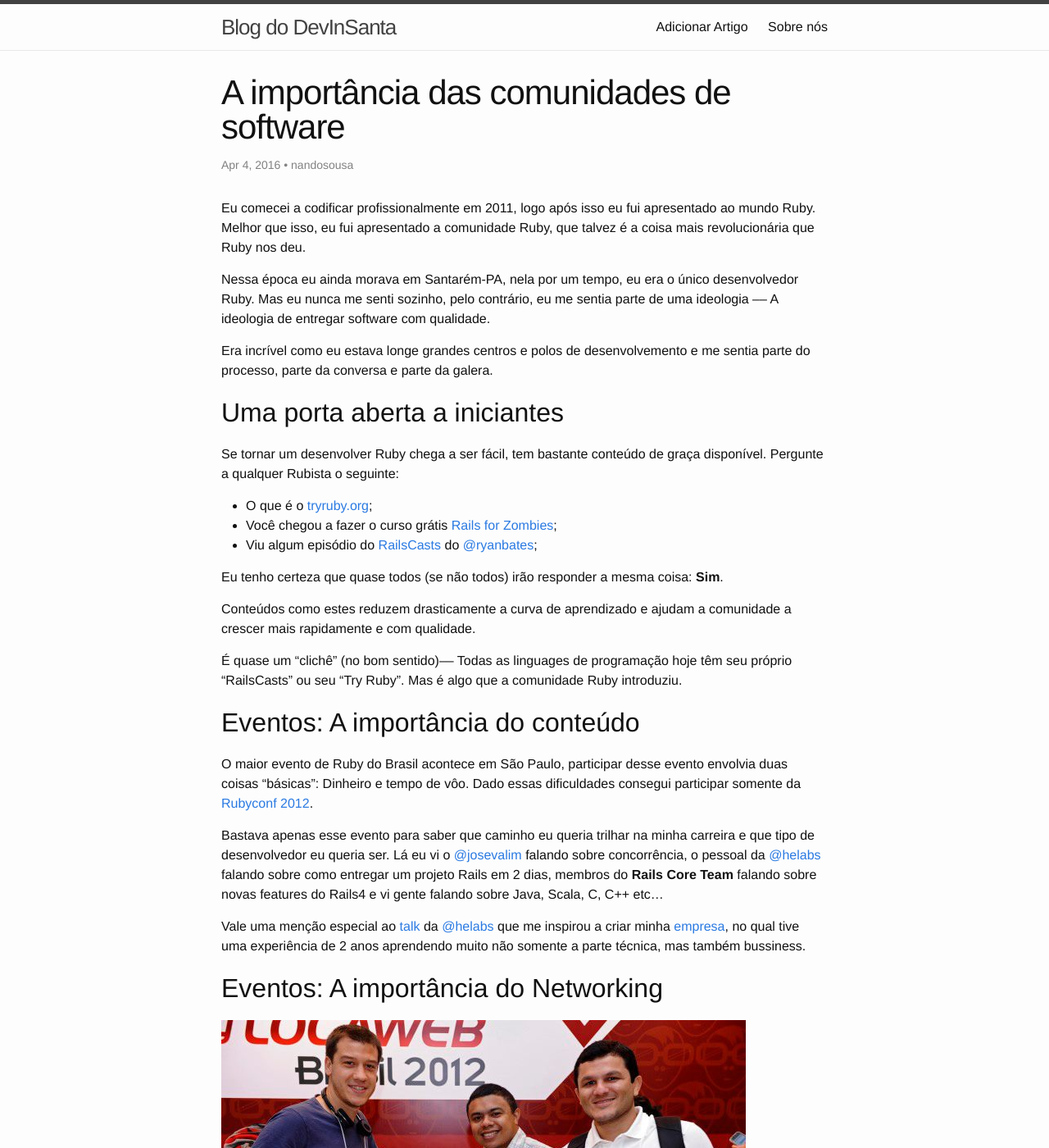
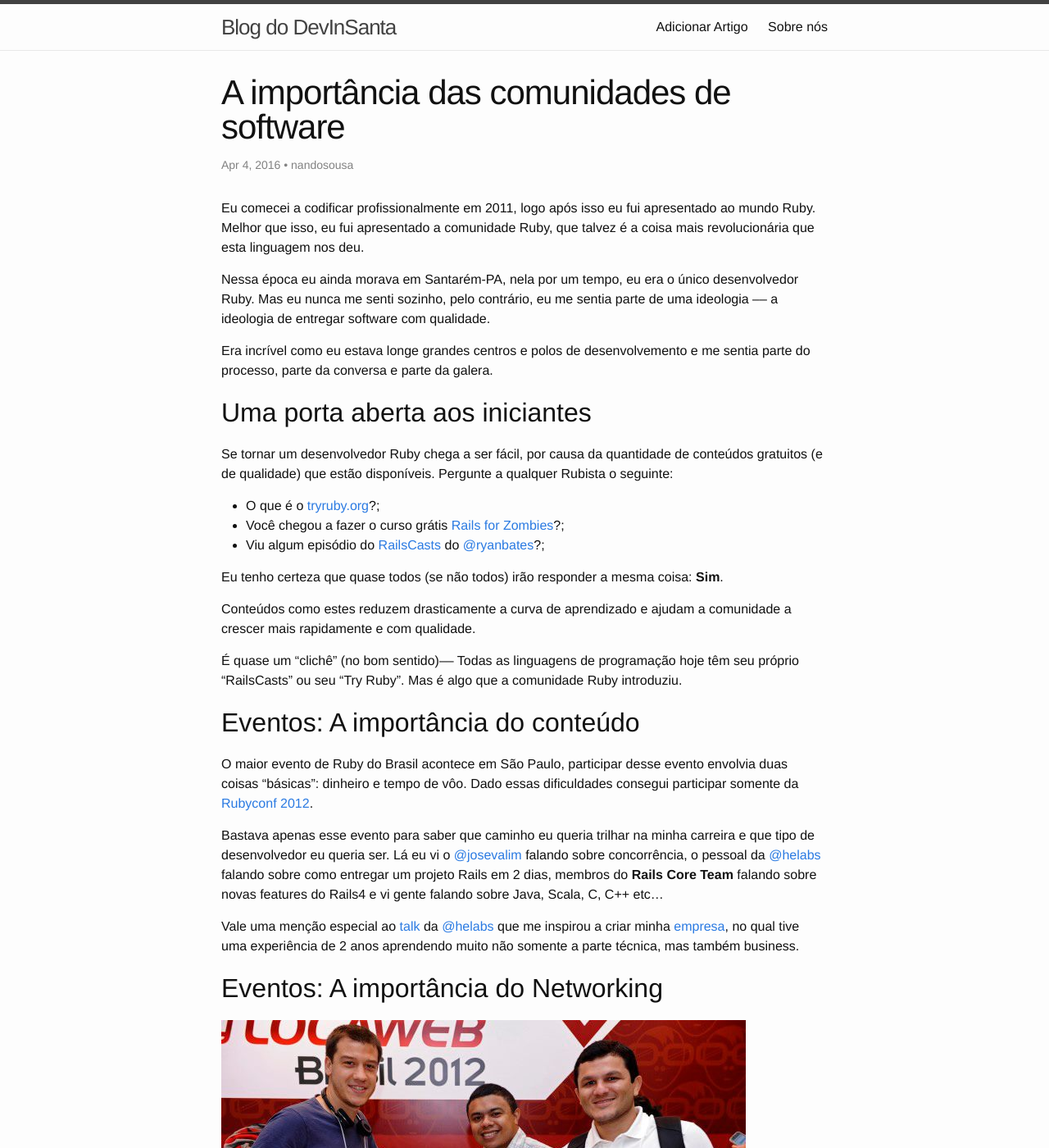
Before and after one commit to murilosardinha/blog, a Jekyll site: the page built from _posts/2016-04-04-a-importancia-das-comunidades-de-software.markdown, in a window 1280 px wide and 1400 px high. Shown: the whole window at 82% size. Built offline with Jekyll 4.4.1, drawn with Linux system fonts in a browser that asks for light colours; comment, search, counter and statistics services are not loaded; some of the changed text lies outside the part shown.

Commit message:
fixed some things: thanks to fabriciojr

```diff
--- a/_posts/2016-04-04-a-importancia-das-comunidades-de-software.markdown
+++ b/_posts/2016-04-04-a-importancia-das-comunidades-de-software.markdown
@@ -7,23 +7,24 @@ author: nandosousa
 
 Eu comecei a codificar profissionalmente em 2011, logo após isso eu fui
 apresentado ao mundo Ruby. Melhor que isso, eu fui apresentado a comunidade
-Ruby, que talvez é a coisa mais revolucionária que Ruby nos deu.
+Ruby, que talvez é a coisa mais revolucionária que esta linguagem nos deu.
 
 Nessa época eu ainda morava em Santarém-PA, nela por um tempo, eu era o único desenvolvedor
 Ruby. Mas eu nunca me senti sozinho, pelo contrário, eu me sentia parte de uma
-ideologia –– A ideologia de entregar software com qualidade.
+ideologia –– a ideologia de entregar software com qualidade.
 
 Era incrível como eu estava longe grandes centros e polos de desenvolvemento e
 me sentia parte do processo, parte da conversa e parte da galera.
 
-## Uma porta aberta a iniciantes
+## Uma porta aberta aos iniciantes
 
-Se tornar um desenvolver Ruby chega a ser fácil, tem bastante conteúdo de graça
-disponível. Pergunte a qualquer Rubista o seguinte:
+Se tornar um desenvolvedor Ruby chega a ser fácil, por causa da quantidade de
+conteúdos gratuitos (e de qualidade) que estão disponíveis. Pergunte a qualquer
+Rubista o seguinte:
 
-* O que é o [tryruby.org][try-ruby];
-* Você chegou a fazer o curso grátis [Rails for Zombies][rails-for-zombies];
-* Viu algum episódio do [RailsCasts][rails-casts] do [@ryanbates][ryanbates];
+* O que é o [tryruby.org][try-ruby]?;
+* Você chegou a fazer o curso grátis [Rails for Zombies][rails-for-zombies]?;
+* Viu algum episódio do [RailsCasts][rails-casts] do [@ryanbates][ryanbates]?;
 
 Eu tenho certeza que quase todos (se não todos) irão responder a mesma coisa:
 __Sim__.
@@ -31,25 +32,25 @@ __Sim__.
 Conteúdos como estes reduzem drasticamente a curva de aprendizado e ajudam a
 comunidade a crescer mais rapidamente e com qualidade.
 
-É quase um "clichê" (no bom sentido)–– Todas as linguages de programação hoje
+É quase um "clichê" (no bom sentido)–– Todas as linguagens de programação hoje
 têm seu próprio "RailsCasts" ou seu "Try Ruby". Mas é algo que a comunidade
 Ruby introduziu.
 
 ## Eventos: A importância do conteúdo
 
 O maior evento de Ruby do Brasil acontece em São Paulo, participar desse evento
-envolvia duas coisas "básicas": Dinheiro e tempo de vôo. Dado essas
+envolvia duas coisas "básicas": dinheiro e tempo de vôo. Dado essas
 dificuldades consegui participar somente da [Rubyconf 2012][rubyconf2012].
 
 Bastava apenas esse evento para saber que caminho eu queria trilhar na minha
 carreira e que tipo de desenvolvedor eu queria ser. Lá eu vi o [@josevalim][jose-valim] falando sobre concorrência, o
 pessoal da [@helabs][helabs] falando sobre como entregar um projeto Rails em
-2 dias, membros do __Rails Core Team__ falando sobre novas features do Rails4 e  vi gente falando sobre Java, Scala, C, C++ etc...
+2 dias, membros do __Rails Core Team__ falando sobre novas features do Rails4 e vi gente falando sobre Java, Scala, C, C++ etc...
 
 Vale uma menção especial ao [talk][helabs-talk] da [@helabs][helabs] que me
 inspirou a criar minha [empresa](http://pixelbits.com.br), no qual tive uma
 experiência de 2 anos aprendendo muito não somente a parte técnica, mas também
-bussiness.
+business.
 
 ## Eventos: A importância do Networking
 [![Na Rubyconf com Angelo]({{ "/blog/assets/na-rubyconf.jpg" | prepend: site.basurl }} )][fb-rubyconf]
@@ -62,37 +63,36 @@ conteúdo não me agrade muito eu tendo a ir pelo networking. Conhecer pessoas
 a parte mais legal de participar em eventos. Além de fazer novas amizades e
 trocar figurinhas: criar esse vínculo pode lhe trazer oportunidades.
 
-Ainda na RubyConf conheci Angelo Assis (espero revê-lo em breve), ele é de __Belém-PA__. Logo começamos a
-trocar ideias e trocamos contatos. Após o evento, ele desprendeu um tempinho e
+Ainda na RubyConf conheci Angelo Assis (espero revê-lo em breve), que é de __Belém-PA__. Logo começamos a
+trocar ideias e contatos. Após o evento, ele desprendeu um tempinho e
 me adicionou no [GURU-PA][guru-pa] (Grupo de usuários Ruby no Pará). Para resumir a
-história: Um belo dia o [CTO da Resultados Digitais][cto-rd] publica uma vaga no grupo,
+história: um belo dia o [CTO da Resultados Digitais][cto-rd] publica uma vaga no grupo,
 eu apliquei e passei \O/.
 
 [![Joca mineirando devs no Pará]({{ "/blog/assets/joca-mineirando-devs-no-para.png" | prepend: site.basurl }} )][joca-guru]
 
 Moral da história? Cá estou em Floripa vivenciando a experiência mais foda que
-ja tive na vida tanto profisionalmente, quanto pessoalmente ;)
-
+já tive na vida tanto profisionalmente, quanto pessoalmente ;).
 
 E então? se convenceu da importância do networking?
 
 ## Inspiração para contruir comunidades locais
 
 Como consequência de todo esse processo de aprendizagem, sinto que minha
-carreira está intrisicamente ligada a comunidade, networking e trocas de
+carreira está intrisecamente ligada a comunidade, networking e trocas de
 conhecimento.
 
-Ainda em Santarém-PA fundei juntamente com os irmão Kainã e Gustavo Guarany o
+Ainda em Santarém-PA fundei juntamente com os irmãos Kainã e Gustavo Guarany o
 [DevInSanta][devinsanta], que tem como objetivo desenvolver o empreendorismo
 digital no coração da Floresta Amazônica.
 
-E em Florianópolis, estou coordenando dois meetups: O [FloripaOnRails][floripaonrails] e o [Gophers Floripa][gopherssc].
+Aqui em Florianópolis, estou coordenando dois meetups: O [FloripaOnRails][floripaonrails] e o [Gophers Floripa][gopherssc].
 
 Em um próximo artigo pretendo compartilhar os aprendizados de se coordenar e
 prosperar comunidades locais.
 
 ## Vamos conversar?
-Sugestões, críticas ou depoimentos? Deixe seu comentário.
+Sugestões, críticas ou depoimentos? Deixe seu comentário!
 
 
 [try-ruby]:           http://tryruby.org
```
